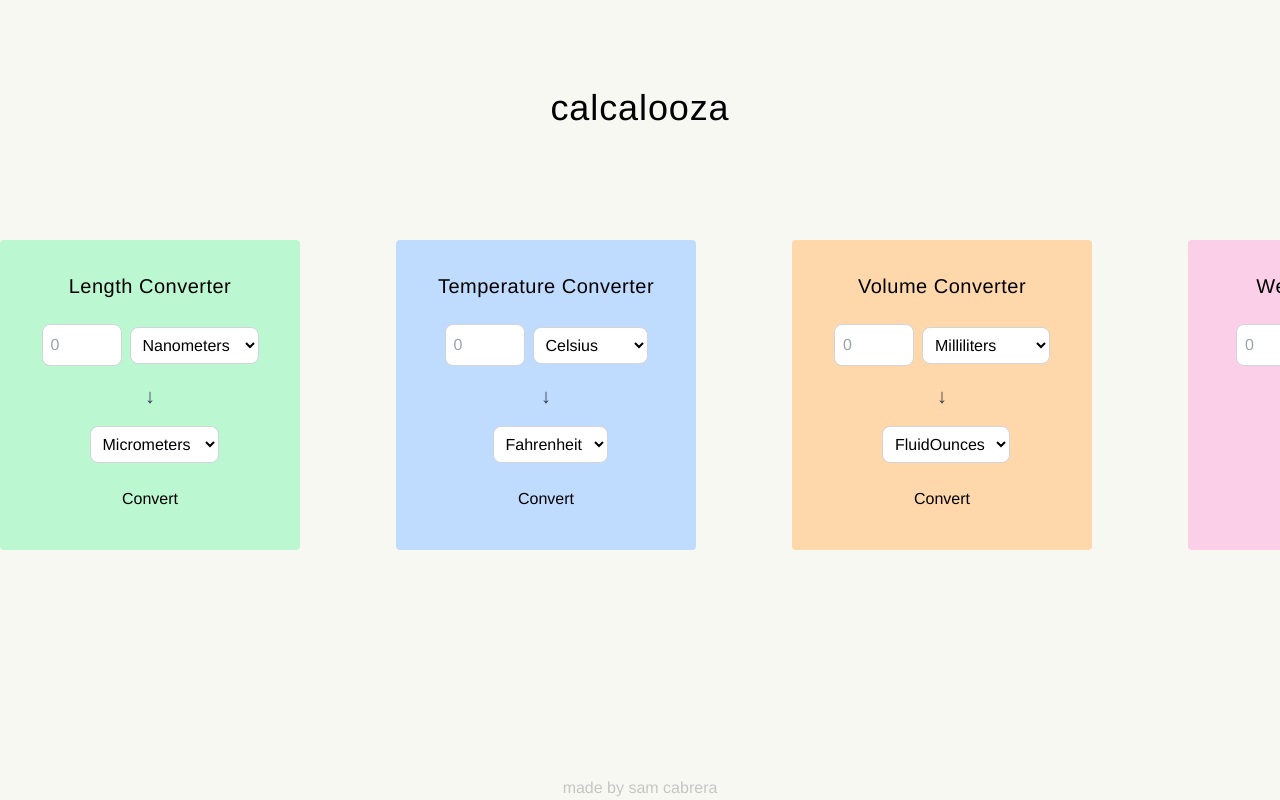
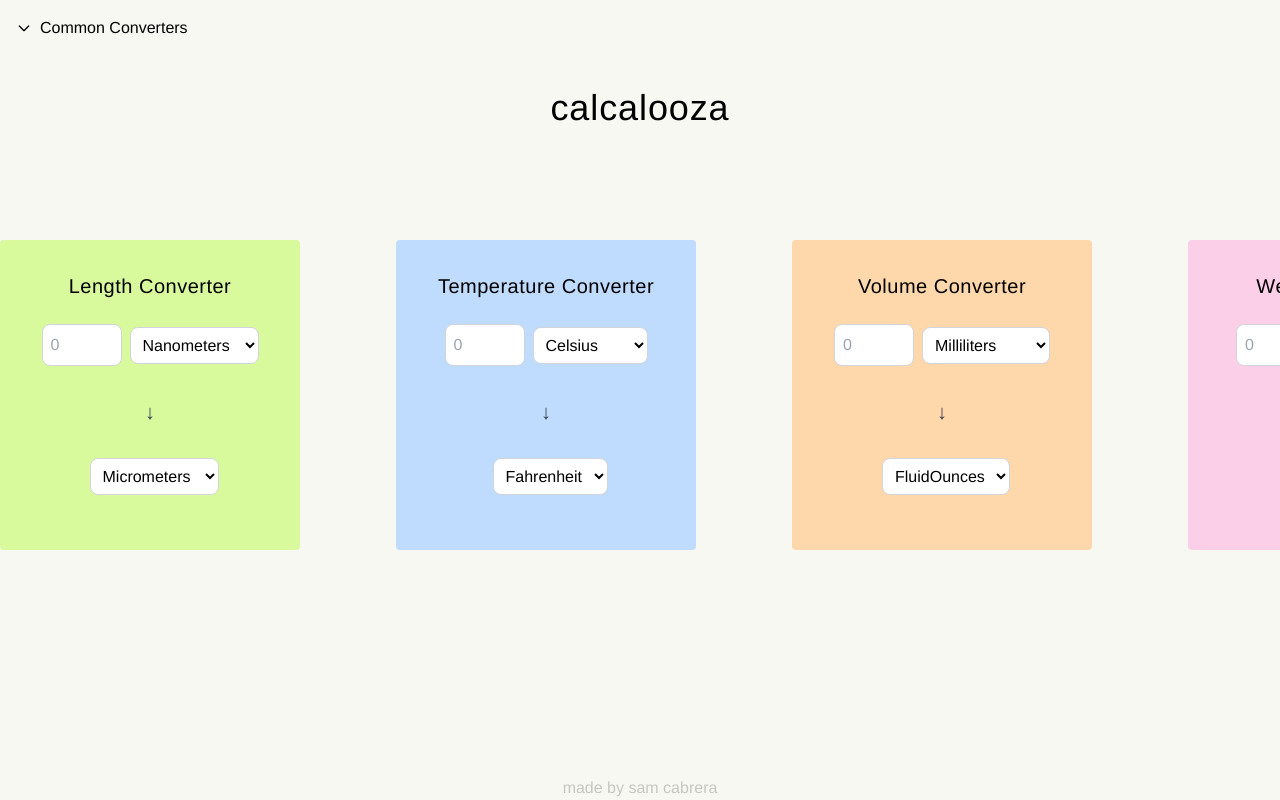
Before and after one commit to samanthacabrera/conversion-calculator, a React (Vite) app: page / in a window 1280 px wide. Built offline with nearby package versions, Linux system fonts and the light colour scheme.

Commit message:
added nav to filter converters, updated ConverterList

```diff
--- a/src/App.jsx
+++ b/src/App.jsx
@@ -1,13 +1,18 @@
-import React from 'react';
+import React, {useState} from 'react';
 import Header from './Header';
+import Nav from './Nav';
 import ConverterList from './ConverterList';
 
 const App = () => {
+  const [selectedCategory, setSelectedCategory] = useState('Common Converters');
+
   return (
     <div className="flex flex-col items-center min-h-screen">
       <Header />
 
-      <ConverterList/>
+      <Nav onSelectCategory={setSelectedCategory}/>
+
+      <ConverterList selectedCategory={selectedCategory}/>
 
       <a href="https://github.com/samanthacabrera" target="_blank" rel="noopener noreferrer" className="relative lg:absolute bottom-0 opacity-20 mt-8">
         made by <span className="hover:underline hover:italic">sam cabrera</span>
--- a/src/Converter.jsx
+++ b/src/Converter.jsx
@@ -8,7 +8,7 @@ const Converter = ({ conversionType }) => {
     const [result, setResult] = useState(null);
 
     const bgColorMapping = {
-        length: 'bg-green-200',
+        length: 'bg-lime-200',
         temperature: 'bg-blue-200',
         volume: 'bg-orange-200',
         weight: 'bg-pink-200',
@@ -23,10 +23,14 @@ const Converter = ({ conversionType }) => {
         setResult(null);
     }, [conversionType]);
 
+    useEffect(() => {
+        handleConvert();
+    }, [inputValue, unitFrom, unitTo]);
+
     const handleConvert = () => {
         const parsedValue = parseFloat(inputValue);
         if (isNaN(parsedValue) || parsedValue < 0) {
-            alert('Please enter a valid positive number.');
+            setResult(null);
             return;
         }
         const convertedValue = conversionData[conversionType].convert(parsedValue, unitFrom, unitTo);
@@ -41,7 +45,7 @@ const Converter = ({ conversionType }) => {
     return (
         <div className={`flex flex-col items-center p-8 ${bgColor} space-y-6 rounded h-[310px] w-[300px]`}>
             <h2 className="text-xl tracking-wide">{conversionType.charAt(0).toUpperCase() + conversionType.slice(1)} Converter</h2>
-            <div className="flex flex-col items-center space-y-4">
+            <div className="flex flex-col items-center space-y-8">
                 <div className="flex items-center space-x-2">
                     <input
                         type="number"
@@ -53,10 +57,7 @@ const Converter = ({ conversionType }) => {
                     />
                     <select
                         value={unitFrom}
-                        onChange={(e) => {
-                            setUnitFrom(e.target.value);
-                            setResult(null);
-                        }}
+                        onChange={(e) => setUnitFrom(e.target.value)}
                         className="p-2 rounded-lg bg-white border border-gray-300 focus:outline-none focus:ring-2 focus:ring-blue-400"
                     >
                         {Object.keys(conversionData[conversionType].units).map((unit) => (
@@ -75,10 +76,7 @@ const Converter = ({ conversionType }) => {
                     )}
                     <select
                         value={unitTo}
-                        onChange={(e) => {
-                            setUnitTo(e.target.value);
-                            setResult(null);
-                        }}
+                        onChange={(e) => setUnitTo(e.target.value)}
                         className="flex-1 ml-2 p-2 rounded-lg bg-white border border-gray-300 focus:outline-none focus:ring-2 focus:ring-blue-400"
                     >
                         {Object.keys(conversionData[conversionType].units).map((unit) => (
@@ -89,9 +87,6 @@ const Converter = ({ conversionType }) => {
                     </select>
                 </div>
             </div>
-            <button onClick={handleConvert} className="hover:underline">
-                Convert
-            </button>
         </div>
     );
 };
--- a/src/ConverterList.jsx
+++ b/src/ConverterList.jsx
@@ -1,20 +1,26 @@
 import React from 'react';
 import Converter from './Converter';
 
-const converterTypes = [
+const converterData = {
+    'Common Converters': [
         { value: 'length', label: 'Length' },
         { value: 'temperature', label: 'Temperature' },
         { value: 'volume', label: 'Volume' },
         { value: 'weight', label: 'Weight' },
         { value: 'time', label: 'Time' },
-];
+    ],
+    'Engineering Converters': [],
+    'Financial Converters': [],
+};
 
-const ConverterList = () => {
+const ConverterList = ({ selectedCategory }) => {
+    const convertersToShow = converterData[selectedCategory] || [];
+
     return (
         <div className="relative w-full flex flex-col items-center">
             {/* Mobile view */}
             <div className="flex flex-col space-y-12 lg:hidden">
-        {converterTypes.map((converter) => (
+                {convertersToShow.map((converter) => (
                     <div key={converter.value} className="w-full">
                         <Converter conversionType={converter.value} />
                     </div>
@@ -22,7 +28,7 @@ const ConverterList = () => {
             </div>
             {/* Desktop view */}
             <div className="hidden lg:flex lg:justify-start lg:items-center lg:w-full lg:py-24 lg:overflow-x-auto lg:scroll-smooth space-x-24">
-        {converterTypes.map((converter) => (
+                {convertersToShow.map((converter) => (
                     <div key={converter.value} className="w-full transition duration-300 hover:scale-110 hover:shadow-lg rounded-md">
                         <Converter conversionType={converter.value} />
                     </div>
--- /dev/null
+++ b/src/Nav.jsx
@@ -0,0 +1,52 @@
+import React, { useState } from 'react';
+
+const Nav = ({ onSelectCategory }) => {
+    const categories = ['Common Converters', 'Engineering Converters', 'Financial Converters'];
+    const [selectedCategory, setSelectedCategory] = useState(categories[0]);
+    const [isOpen, setIsOpen] = useState(false);
+
+    const handleCategoryClick = (category) => {
+        setSelectedCategory(category);
+        onSelectCategory(category);
+        setIsOpen(false);
+    };
+
+    return (
+        <nav className="absolute top-0 left-0 p-4">
+            <button
+                onClick={() => setIsOpen(!isOpen)}
+                className="transition duration-300 focus:outline-none flex items-center"
+            >
+
+                <svg
+                    className={`mr-2 w-4 h-4 transform transition-transform duration-300 ${isOpen ? 'rotate-180' : 'rotate-0'}`}
+                    fill="none"
+                    stroke="currentColor"
+                    viewBox="0 0 24 24"
+                    xmlns="http://www.w3.org/2000/svg"
+                >
+                    <path strokeLinecap="round" strokeLinejoin="round" strokeWidth={2} d="M19 9l-7 7-7-7" />
+                </svg>
+                <span>{selectedCategory}</span>
+            </button>
+
+            {isOpen && (
+                <div>
+                    {categories
+                        .filter(category => category !== selectedCategory)
+                        .map((category) => (
+                            <button
+                                key={category}
+                                onClick={() => handleCategoryClick(category)}
+                                className="block hover:scale-105 transition duration-300 pl-10 py-2 text-left w-full"
+                            >
+                                {category}
+                            </button>
+                        ))}
+                </div>
+            )}
+        </nav>
+    );
+};
+
+export default Nav;
```
Lines whose indentation alone changed are shown as unchanged.
